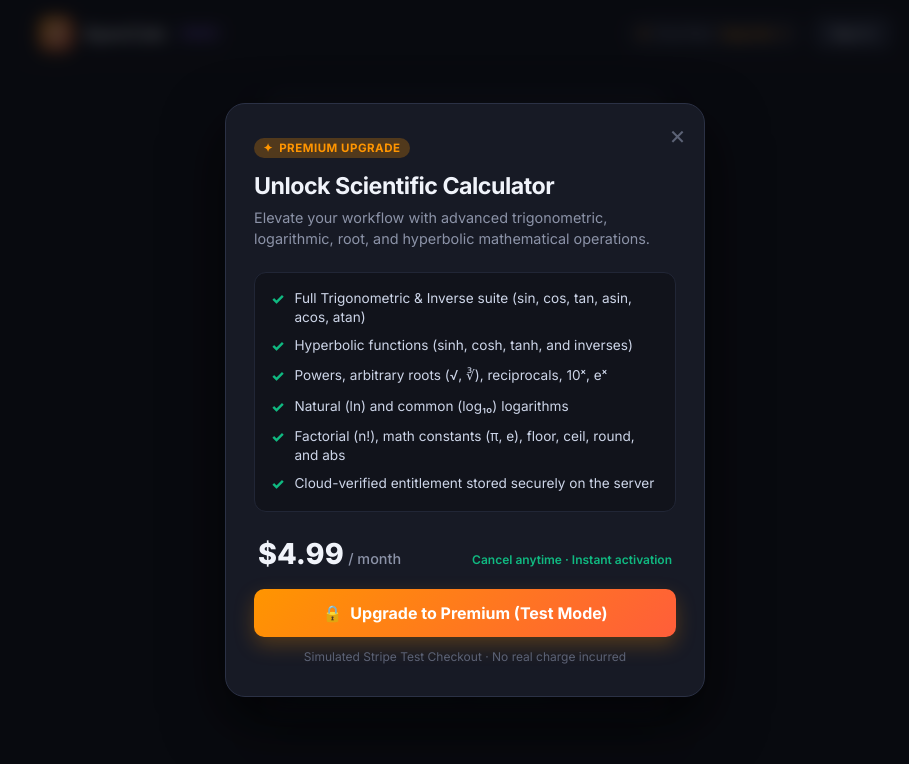
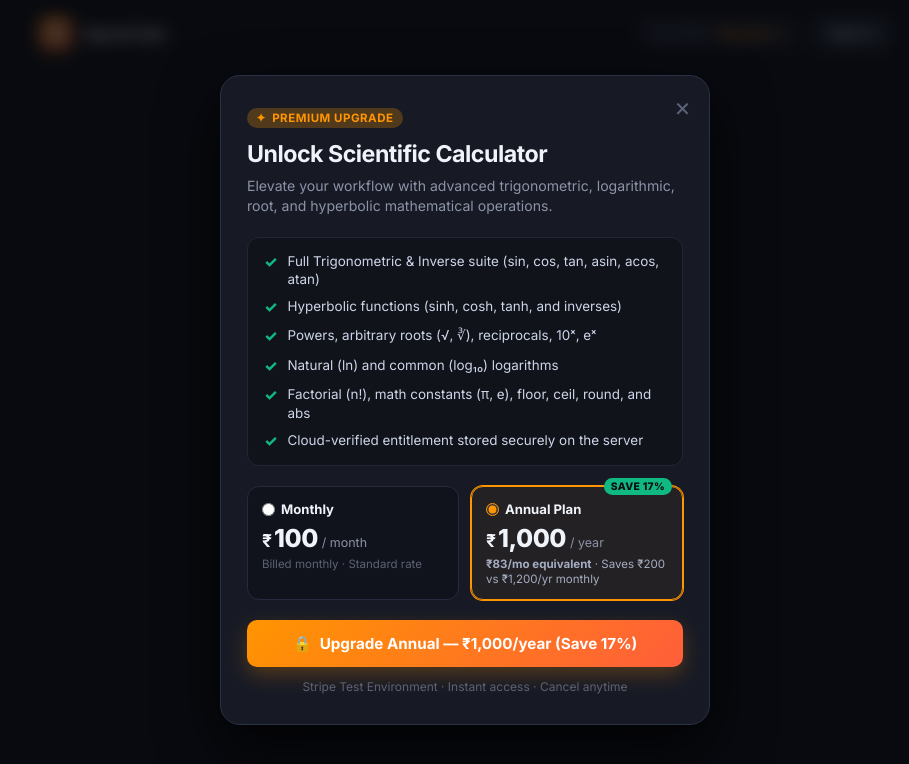
Before and after one commit to BerrF35/calculator, a plain HTML site: page index.html in a window 1280 px wide. Both pictures are taken after a click on the button "View Subscription Details". Shown: the whole page, without its empty margins (175-1084 px from the left). Drawn offline with nearby package versions, Linux system fonts and the light colour scheme.

Commit message:
feat(pricing): update currency to INR (₹100/mo, ₹1000/yr with 17% discount), remove SaaS references, and clean header badge

```diff
--- a/index.html
+++ b/index.html
@@ -3,8 +3,8 @@
 <head>
   <meta charset="UTF-8" />
   <meta name="viewport" content="width=device-width, initial-scale=1.0" />
-  <title>ApexCalc SaaS &mdash; Free & Scientific Calculator</title>
-  <meta name="description" content="Production-quality micro-SaaS calculator featuring free basic arithmetic and premium scientific features." />
+  <title>ApexCalc &mdash; Free & Scientific Calculator</title>
+  <meta name="description" content="Production-quality calculator featuring free basic arithmetic and premium scientific features." />
   <link rel="preconnect" href="https://fonts.googleapis.com">
   <link rel="preconnect" href="https://fonts.gstatic.com" crossorigin>
   <link href="https://fonts.googleapis.com/css2?family=Inter:wght@400;500;600;700;800&display=swap" rel="stylesheet">
@@ -12,7 +12,7 @@
   <script src="https://cdnjs.cloudflare.com/ajax/libs/mathjs/11.8.0/math.min.js"></script>
 </head>
 <body>
-  <!-- SaaS Application Header -->
+  <!-- Application Header -->
   <header class="app-header">
     <div class="brand">
       <div class="brand-icon">
@@ -30,12 +30,10 @@
         </svg>
       </div>
       <span class="brand-name">ApexCalc</span>
-      <span class="brand-tag">SaaS</span>
     </div>
 
     <div class="header-actions">
       <button id="plan-badge-btn" class="plan-badge free" onclick="openUpgradeModal()" title="View Subscription Details">
-        <span class="plan-dot"></span>
         <span id="plan-text">Free Plan</span>
         <span class="upgrade-action">Upgrade &rarr;</span>
       </button>
@@ -212,21 +210,39 @@
         </div>
       </div>
 
-      <div class="pricing-box">
-        <div class="price-header">
-          <span class="price-amount">$4.99</span>
-          <span class="price-period">/ month</span>
+      <!-- Pricing Plan Selector (Rupee) -->
+      <div class="pricing-plans">
+        <div class="pricing-option" id="plan-opt-monthly" onclick="selectPricingPlan('monthly')">
+          <div class="pricing-radio-row">
+            <input type="radio" name="billing_cycle" id="radio-monthly" />
+            <label for="radio-monthly" class="plan-label">Monthly</label>
+          </div>
+          <div class="pricing-figure">
+            <span class="currency">₹</span><span class="amount">100</span><span class="freq">/ month</span>
+          </div>
+          <div class="pricing-subtext">Billed monthly &middot; Standard rate</div>
         </div>
-        <span class="price-guarantee">Cancel anytime &middot; Instant activation</span>
+
+        <div class="pricing-option active" id="plan-opt-yearly" onclick="selectPricingPlan('yearly')">
+          <div class="discount-pill">SAVE 17%</div>
+          <div class="pricing-radio-row">
+            <input type="radio" name="billing_cycle" id="radio-yearly" checked />
+            <label for="radio-yearly" class="plan-label">Annual Plan</label>
+          </div>
+          <div class="pricing-figure">
+            <span class="currency">₹</span><span class="amount">1,000</span><span class="freq">/ year</span>
+          </div>
+          <div class="pricing-subtext"><strong>₹83/mo equivalent</strong> &middot; Saves ₹200 vs ₹1,200/yr monthly</div>
+        </div>
       </div>
 
       <button id="btn-stripe-checkout" class="btn-checkout" onclick="handleUpgradeCheckout()">
         <span class="lock-icon">&#128274;</span>
-        <span>Upgrade to Premium (Test Mode)</span>
+        <span id="btn-checkout-label">Upgrade Annual &mdash; ₹1,000/year (Save 17%)</span>
       </button>
 
       <p class="checkout-footer">
-        Simulated Stripe Test Checkout &middot; No real charge incurred
+        Stripe Test Environment &middot; Instant access &middot; Cancel anytime
       </p>
     </div>
   </div>
--- a/script.js
+++ b/script.js
@@ -1,5 +1,5 @@
 /* ==========================================================================
-   ApexCalc SaaS - Frontend Engine & UI Controller
+   ApexCalc - Frontend Engine & UI Controller
    ========================================================================== */
 
 // DOM Elements
@@ -99,6 +99,31 @@ function onBackdropClick(event, modalId) {
   if (event.target.id === modalId) {
     if (modalId === 'upgrade-modal') closeUpgradeModal();
     if (modalId === 'auth-modal') closeAuthModal();
+  }
+}
+
+let selectedPlan = 'yearly'; // 'monthly' or 'yearly'
+
+function selectPricingPlan(plan) {
+  selectedPlan = plan;
+  const optMonthly = document.getElementById('plan-opt-monthly');
+  const optYearly = document.getElementById('plan-opt-yearly');
+  const radioMonthly = document.getElementById('radio-monthly');
+  const radioYearly = document.getElementById('radio-yearly');
+  const checkoutLabel = document.getElementById('btn-checkout-label');
+
+  if (plan === 'monthly') {
+    if (optMonthly) optMonthly.classList.add('active');
+    if (optYearly) optYearly.classList.remove('active');
+    if (radioMonthly) radioMonthly.checked = true;
+    if (radioYearly) radioYearly.checked = false;
+    if (checkoutLabel) checkoutLabel.textContent = 'Upgrade Monthly \u2014 \u20B9100/month';
+  } else {
+    if (optYearly) optYearly.classList.add('active');
+    if (optMonthly) optMonthly.classList.remove('active');
+    if (radioYearly) radioYearly.checked = true;
+    if (radioMonthly) radioMonthly.checked = false;
+    if (checkoutLabel) checkoutLabel.textContent = 'Upgrade Annual \u2014 \u20B91,000/year (Save 17%)';
   }
 }
 
--- a/style.css
+++ b/style.css
@@ -1,5 +1,5 @@
 /* ==========================================================================
-   ApexCalc SaaS - Modern Design System & Stylesheet
+   ApexCalc - Modern Design System & Stylesheet
    ========================================================================== */
 
 :root {
@@ -54,7 +54,7 @@ body {
 }
 
 /* --------------------------------------------------------------------------
-   SaaS Header Bar
+   Application Header Bar
    -------------------------------------------------------------------------- */
 .app-header {
   width: 100%;
@@ -92,17 +92,6 @@ body {
   color: var(--color-text-primary);
 }
 
-.brand-tag {
-  font-size: 0.68rem;
-  font-weight: 700;
-  padding: 2px 6px;
-  border-radius: 4px;
-  background: var(--accent-purple-bg);
-  color: var(--accent-purple);
-  text-transform: uppercase;
-  letter-spacing: 0.5px;
-}
-
 .header-actions {
   display: flex;
   align-items: center;
@@ -113,9 +102,9 @@ body {
   display: flex;
   align-items: center;
   gap: 8px;
-  padding: 6px 12px;
+  padding: 7px 14px;
   border-radius: 20px;
-  font-size: 0.8rem;
+  font-size: 0.82rem;
   font-weight: 600;
   border: 1px solid var(--bg-card-border);
   background: #191c27;
@@ -130,15 +119,9 @@ body {
   border-color: #3b4257;
 }
 
-.plan-dot {
-  width: 7px;
-  height: 7px;
-  border-radius: 50%;
-  background: var(--accent-orange);
-}
-
-.plan-badge.premium .plan-dot {
-  background: var(--accent-green);
+.plan-badge.premium {
+  border-color: rgba(16, 185, 129, 0.4);
+  color: #c9d1e3;
 }
 
 .upgrade-action {
@@ -523,8 +506,8 @@ button {
   border: 1px solid #2b3145;
   box-shadow: 0 24px 60px rgba(0, 0, 0, 0.7);
   width: 100%;
-  max-width: 480px;
-  padding: 32px 28px;
+  max-width: 490px;
+  padding: 30px 26px;
   position: relative;
   animation: slideUp 0.25s cubic-bezier(0.16, 1, 0.3, 1) forwards;
 }
@@ -557,7 +540,7 @@ button {
   background: var(--accent-orange-glow);
   color: var(--accent-orange);
   letter-spacing: 0.5px;
-  margin-bottom: 14px;
+  margin-bottom: 12px;
 }
 
 .modal-title {
@@ -569,19 +552,19 @@ button {
 }
 
 .modal-subtitle {
-  font-size: 0.9rem;
+  font-size: 0.88rem;
   color: var(--color-text-secondary);
   line-height: 1.45;
-  margin-bottom: 22px;
+  margin-bottom: 20px;
 }
 
 .features-checklist {
   display: flex;
   flex-direction: column;
-  gap: 10px;
-  margin-bottom: 24px;
+  gap: 9px;
+  margin-bottom: 20px;
   background: #11131b;
-  padding: 16px;
+  padding: 14px 16px;
   border-radius: 12px;
   border: 1px solid #212636;
 }
@@ -590,7 +573,7 @@ button {
   display: flex;
   align-items: flex-start;
   gap: 10px;
-  font-size: 0.85rem;
+  font-size: 0.84rem;
   color: #cdd5e8;
   line-height: 1.35;
 }
@@ -601,30 +584,101 @@ button {
   font-size: 0.95rem;
 }
 
-.pricing-box {
+/* Pricing Plan Cards (Monthly vs Yearly) */
+.pricing-plans {
+  display: grid;
+  grid-template-columns: 1fr 1fr;
+  gap: 12px;
+  margin-bottom: 20px;
+}
+
+.pricing-option {
+  background: #11131c;
+  border: 1px solid #252b3d;
+  border-radius: 12px;
+  padding: 14px 14px 12px 14px;
+  cursor: pointer;
+  position: relative;
+  transition: var(--transition-smooth);
+}
+
+.pricing-option:hover {
+  border-color: #3f4761;
+  background: #161924;
+}
+
+.pricing-option.active {
+  border-color: var(--accent-orange);
+  background: rgba(255, 149, 0, 0.05);
+  box-shadow: 0 0 0 1px var(--accent-orange);
+}
+
+.pricing-radio-row {
+  display: flex;
+  align-items: center;
+  gap: 6px;
+  margin-bottom: 6px;
+}
+
+.pricing-radio-row input[type="radio"] {
+  accent-color: var(--accent-orange);
+  cursor: pointer;
+}
+
+.plan-label {
+  font-size: 0.82rem;
+  font-weight: 700;
+  color: var(--color-text-primary);
+  cursor: pointer;
+}
+
+.discount-pill {
+  position: absolute;
+  top: -9px;
+  right: 10px;
+  font-size: 0.65rem;
+  font-weight: 800;
+  padding: 2px 7px;
+  border-radius: 10px;
+  background: var(--accent-green);
+  color: #0b0d12;
+  letter-spacing: 0.3px;
+}
+
+.pricing-figure {
   display: flex;
   align-items: baseline;
-  justify-content: space-between;
-  margin-bottom: 18px;
-  padding: 0 4px;
+  gap: 2px;
+  margin-bottom: 4px;
 }
 
-.price-amount {
-  font-size: 1.8rem;
-  font-weight: 800;
+.pricing-figure .currency {
+  font-size: 1.1rem;
+  font-weight: 700;
   color: var(--color-text-primary);
 }
 
-.price-period {
-  font-size: 0.9rem;
-  color: var(--color-text-secondary);
-  font-weight: 500;
+.pricing-figure .amount {
+  font-size: 1.55rem;
+  font-weight: 800;
+  letter-spacing: -0.5px;
+  color: var(--color-text-primary);
 }
 
-.price-guarantee {
-  font-size: 0.75rem;
-  color: var(--accent-green);
-  font-weight: 600;
+.pricing-figure .freq {
+  font-size: 0.78rem;
+  color: var(--color-text-secondary);
+  margin-left: 2px;
+}
+
+.pricing-subtext {
+  font-size: 0.72rem;
+  color: var(--color-text-muted);
+  line-height: 1.3;
+}
+
+.pricing-option.active .pricing-subtext {
+  color: #a4adc2;
 }
 
 .btn-checkout {
@@ -633,7 +687,7 @@ button {
   border-radius: 10px;
   background: linear-gradient(135deg, #ff9500 0%, #ff5e3a 100%);
   color: #ffffff;
-  font-size: 1rem;
+  font-size: 0.95rem;
   font-weight: 700;
   border: none;
   cursor: pointer;
@@ -769,6 +823,10 @@ button {
     grid-template-columns: repeat(4, 1fr);
   }
 
+  .pricing-plans {
+    grid-template-columns: 1fr;
+  }
+
   .display {
     font-size: 1.8rem;
     height: 44px;
```
